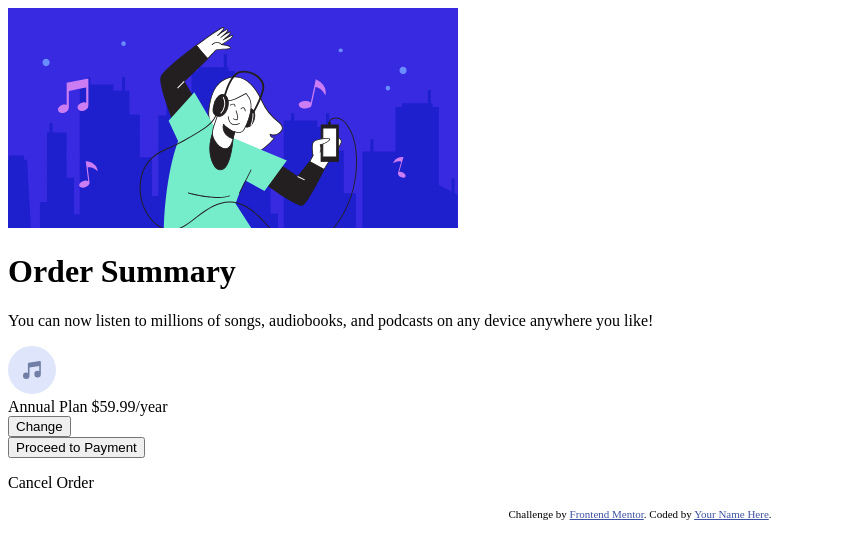
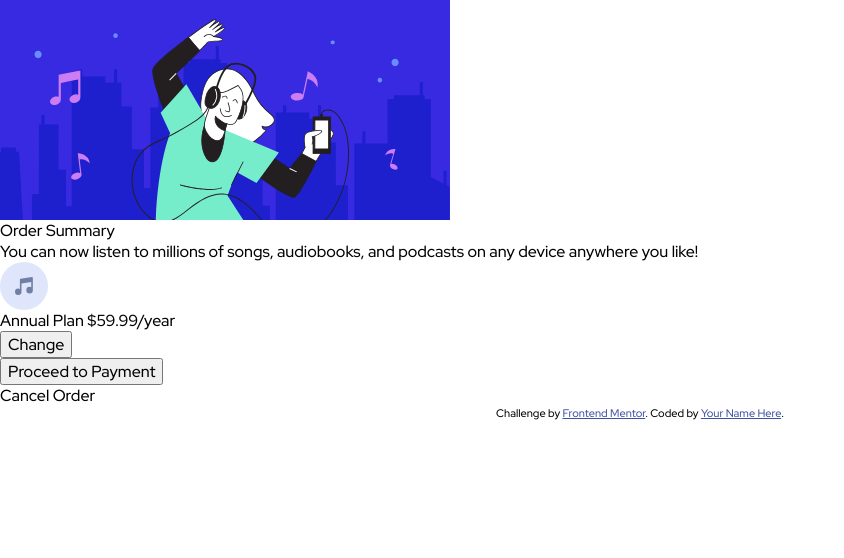
Before and after one commit to Goat3ggs/Order-Summary, a plain HTML site: page index.html in a window 1280 px wide. Shown: the whole page, without its empty margins (0-844 px from the left). Drawn offline with Linux system fonts and the light colour scheme.

Commit message:
reset html

```diff
--- a/style.css
+++ b/style.css
@@ -19,5 +19,33 @@
     --fw-black: 900;
 }
 
+/* html reset */
+*,
+*::before,
+*::after {
+    box-sizing: border-box;
+}
+
+* {
+    margin: 0;
+    font: inherit;
+}
+
+img,
+svg {
+    display: block;
+    max-width: 100%;
+}
+
+p,
+h1 {
+    overflow-wrap: break-word;
+}
+
+body {
+    -webkit-font-smoothing: antialiased;
+    font-family: var(--ff-default);
+}
+
 .attribution { font-size: 11px; text-align: center; }
 .attribution a { color: hsl(228, 45%, 44%); }
```
